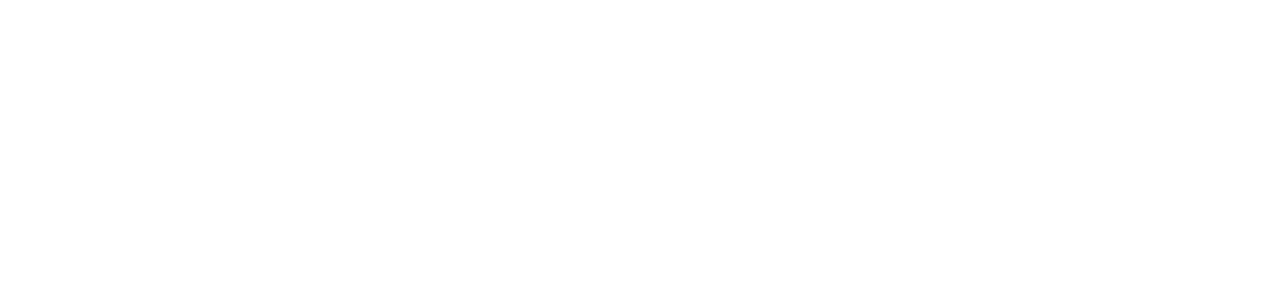
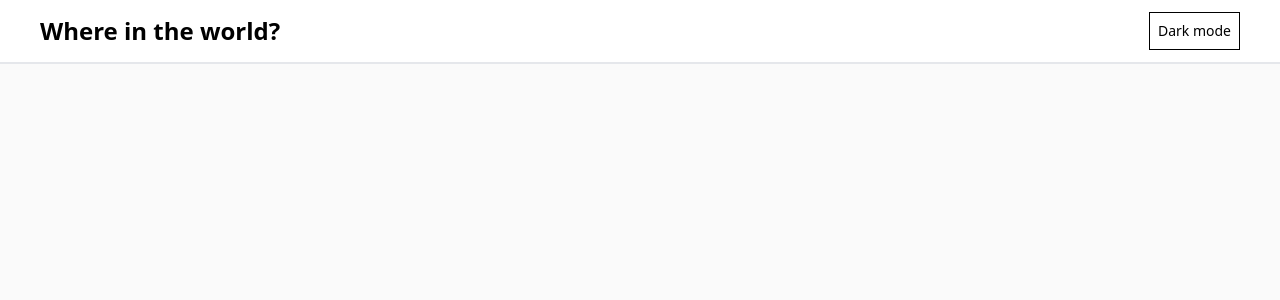
Before and after one commit to jraay12/countries, a React (Create React App) app: page /countries in a window 1280 px wide. Shown: the top 300 px of the page. Built offline with nearby package versions, Linux system fonts and the light colour scheme.

Commit message:
done with header

```diff
--- /dev/null
+++ b/src/Components/Header.js
@@ -0,0 +1,10 @@
+export default function Header() {
+  return (
+    <header className="flex justify-between items-center px-10 h-16 w-full bg-white border-b-2 dark:text-white">
+      <h1 className="font-bold text-sm table:text-2xl">Where in the world?</h1>
+      <button className="text-sm font-medium border border-black px-2 py-2">
+        Dark mode
+      </button>
+    </header>
+  );
+}
--- a/src/Pages/Main.js
+++ b/src/Pages/Main.js
@@ -1,3 +1,9 @@
+import Header from "../Components/Header";
+
 export default function Main() {
-  return;
+  return (
+    <div className=" min-h-screen bg-VeryLightGray">
+      <Header />
+    </div>
+  );
 }
```
